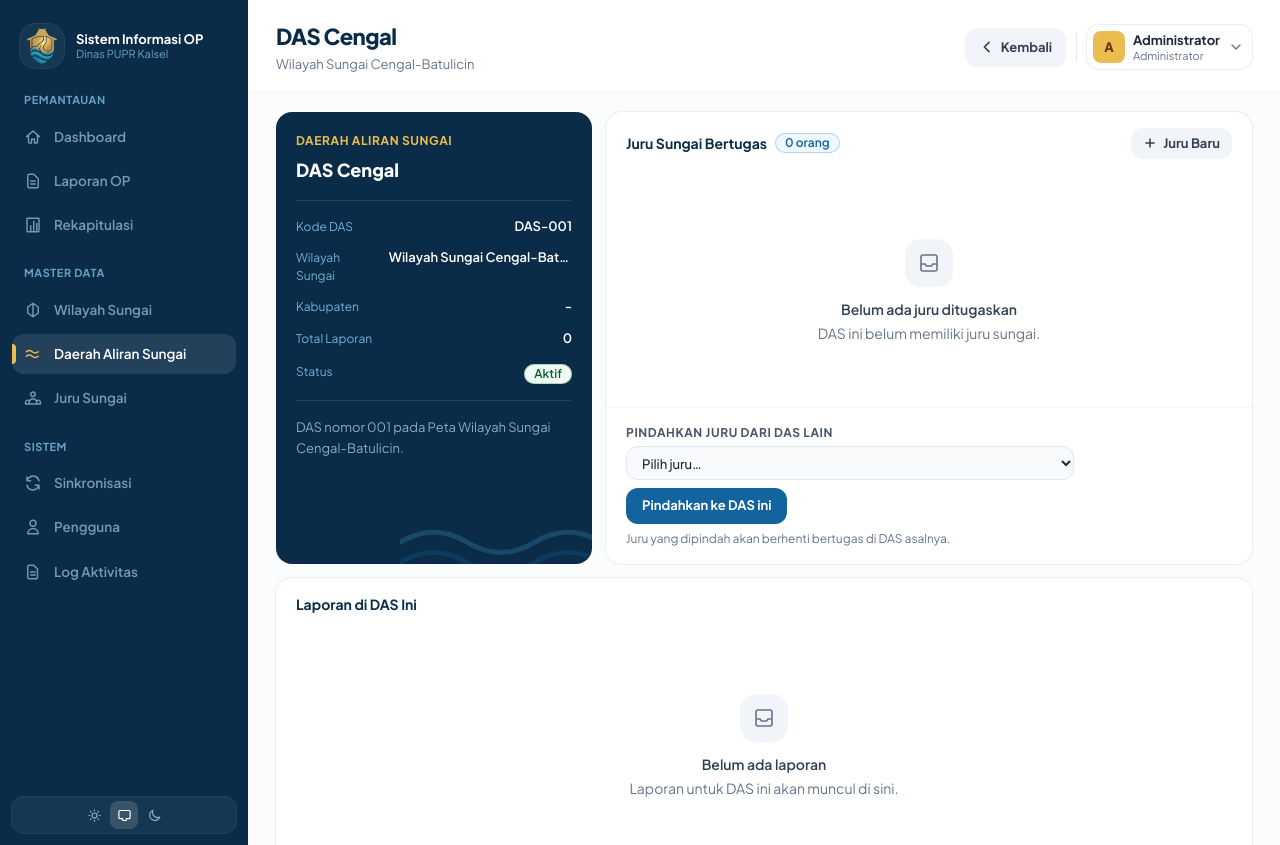
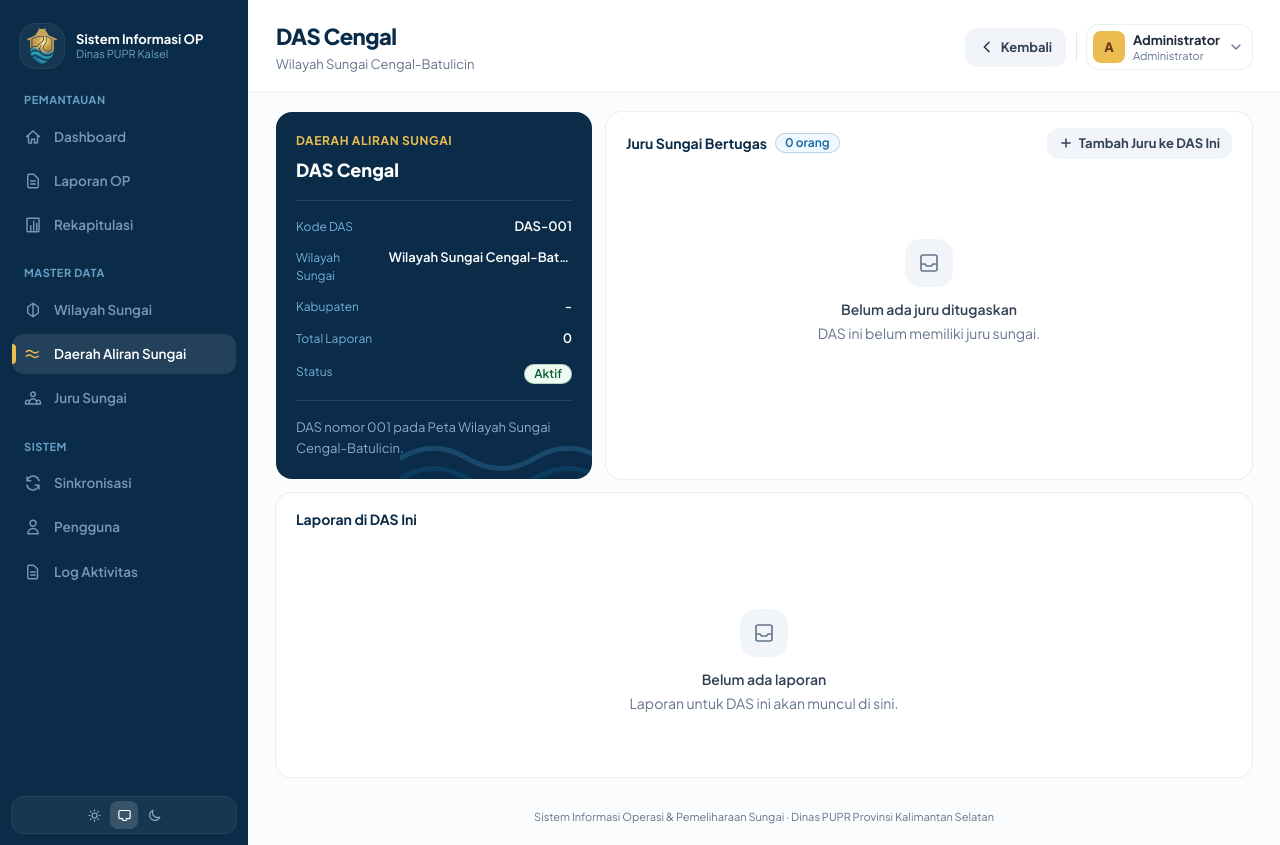
Before and after one commit to khatami99/river-op, a Laravel app: page /das/1 in a window 1280 px wide. Run offline with Laravel 12, Linux system fonts and the light colour scheme; a user stored in the database is signed in; data comes from the database, SQL or seed files in the repository; data that the repository does not hold is empty; style sheets or scripts are compiled from the project's sources; parts of the project's set-up code (start-up, migrations or seed data) failed here and were passed over.

Commit message:
Revert "feat: juru yang sudah ada bisa dipindahkan ke DAS lain dari halaman detail DAS"
This reverts commit 2e8225c0c88e005d56ec5791bb05d5db3e0b55b6.

```diff
--- a/app/Http/Controllers/Web/DasWebController.php
+++ b/app/Http/Controllers/Web/DasWebController.php
@@ -4,7 +4,6 @@ namespace App\Http\Controllers\Web;
 
 use App\Http\Controllers\Controller;
 use App\Models\Das;
-use App\Models\JuruSungai;
 use App\Models\Kabupaten;
 use App\Models\WilayahSungai;
 use Illuminate\Http\Request;
@@ -100,47 +99,7 @@ class DasWebController extends Controller
         return view('das.show', [
             'das' => $das,
             'laporan' => $laporan,
-
-            // Juru dari DAS lain, untuk pilihan pemindahan. DAS asalnya ikut
-            // dibawa supaya tulisannya bisa menyebutkan dari mana orang itu
-            // akan dicabut — tanpa itu, admin bisa mengosongkan sebuah DAS
-            // tanpa sadar.
-            'juruLain' => JuruSungai::with('das')
-                ->where('das_id', '!=', $das->id)
-                ->where('aktif', true)
-                ->orderBy('nama')
-                ->get(),
         ]);
-    }
-
-    /**
-     * Memindahkan juru yang sudah ada ke DAS ini.
-     *
-     * Bukan "menambah": satu juru hanya punya satu DAS, sehingga menugaskannya
-     * ke sini berarti mencabutnya dari DAS lamanya. Pesan setelahnya menyebut
-     * kedua DAS, sebab yang ditinggalkan bisa jadi malah kosong.
-     */
-    public function pindahJuru(Request $request, Das $das)
-    {
-        $data = $request->validate([
-            'juru_sungai_id' => ['required', 'exists:juru_sungai,id'],
-        ]);
-
-        $juru = JuruSungai::with('das')->findOrFail($data['juru_sungai_id']);
-
-        if ($juru->das_id === $das->id) {
-            return back()->with('sukses', $juru->nama . ' memang sudah bertugas di DAS ini.');
-        }
-
-        $asal = $juru->das?->nama_das;
-        $juru->update(['das_id' => $das->id]);
-
-        return redirect()->route('das.show', $das)->with(
-            'sukses',
-            $asal
-                ? "{$juru->nama} dipindahkan dari {$asal} ke {$das->nama_das}."
-                : "{$juru->nama} ditugaskan ke {$das->nama_das}."
-        );
     }
 
     public function create()
--- a/resources/views/das/show.blade.php
+++ b/resources/views/das/show.blade.php
@@ -74,7 +74,7 @@
                         <svg class="h-3.5 w-3.5" fill="none" stroke="currentColor" stroke-width="2.6" viewBox="0 0 24 24">
                             <path stroke-linecap="round" stroke-linejoin="round" d="M12 5v14M5 12h14"/>
                         </svg>
-                        Juru Baru
+                        Tambah Juru ke DAS Ini
                     </a>
                 @endif
             </div>
@@ -100,41 +100,6 @@
                         </li>
                     @endforeach
                 </ul>
-            @endif
-
-            @if (auth('staf')->user()?->isAdmin() && $juruLain->isNotEmpty())
-                {{-- Sengaja berkata "pindahkan", bukan "tambahkan".
-
-                     Satu juru hanya punya satu DAS, sehingga menugaskannya ke
-                     sini mencabutnya dari DAS lamanya. Kalau tombolnya berkata
-                     "tambah", suatu hari ada admin yang mengosongkan sebuah DAS
-                     tanpa sadar — karena itu DAS asal tiap orang ikut tertulis
-                     pada pilihannya. --}}
-                <form method="POST" action="{{ route('das.pindah-juru', $das) }}"
-                      class="border-t border-garis-halus px-5 py-4">
-                    @csrf
-                    <label class="mb-1 block text-[12px] font-bold uppercase tracking-wider text-teks-lembut">
-                        Pindahkan juru dari DAS lain
-                    </label>
-                    <div class="flex flex-wrap items-center gap-2">
-                        <select name="juru_sungai_id" required
-                                class="w-full max-w-md rounded-xl border-0 bg-permukaan-lembut px-3 py-2 text-[13px] font-medium text-teks ring-1 ring-inset ring-garis transition focus:bg-permukaan focus:ring-2 focus:ring-inset focus:ring-sungai-500 focus:outline-none">
-                            <option value="">Pilih juru&hellip;</option>
-                            @foreach ($juruLain as $orang)
-                                <option value="{{ $orang->id }}">
-                                    {{ $orang->nama }} &mdash; sekarang di {{ $orang->das?->nama_das ?? 'tanpa DAS' }}
-                                </option>
-                            @endforeach
-                        </select>
-                        <button type="submit"
-                                class="rounded-xl bg-cari px-4 py-2 text-[13px] font-bold text-cari-teks transition hover:bg-cari-sorot">
-                            Pindahkan ke DAS ini
-                        </button>
-                    </div>
-                    <p class="mt-1.5 text-[12px] text-teks-samar">
-                        Juru yang dipindah akan berhenti bertugas di DAS asalnya.
-                    </p>
-                </form>
             @endif
         </div>
     </div>
--- a/routes/web.php
+++ b/routes/web.php
@@ -56,11 +56,6 @@ Route::middleware('auth:staf')->group(function () {
 
         // Pengisian kabupaten sekaligus untuk seluruh DAS. Satu per satu
         // lewat formulir edit berarti 62 kali buka-simpan.
-        // Memindahkan juru yang sudah ada ke DAS ini. Sengaja "pindah", bukan
-        // "tambah": satu juru cuma punya satu DAS, jadi menugaskannya ke sini
-        // berarti mencabutnya dari DAS lamanya.
-        Route::post('/das/{das}/pindah-juru', [DasWebController::class, 'pindahJuru'])->name('das.pindah-juru');
-
         Route::get('/das/kabupaten', [DasWebController::class, 'kabupaten'])->name('das.kabupaten');
         Route::post('/das/kabupaten', [DasWebController::class, 'simpanKabupaten'])->name('das.kabupaten.simpan');
 
```
Also changed, not shown: tests/Feature/PindahJuruTest.php (deleted, +0 -90 lines).
